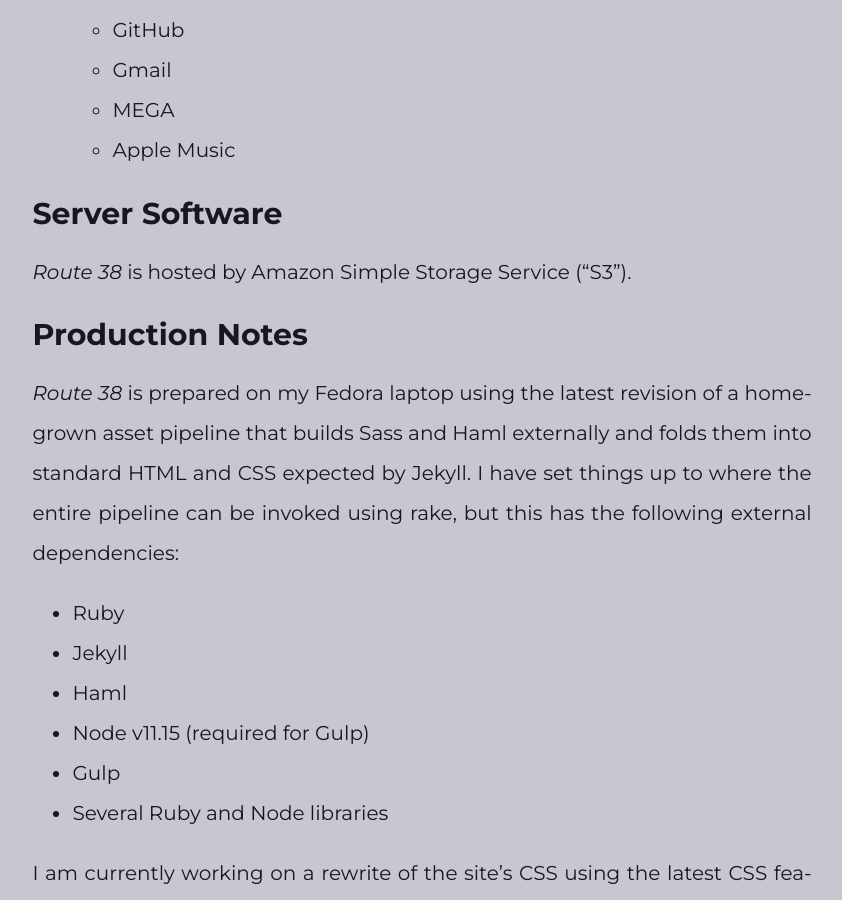
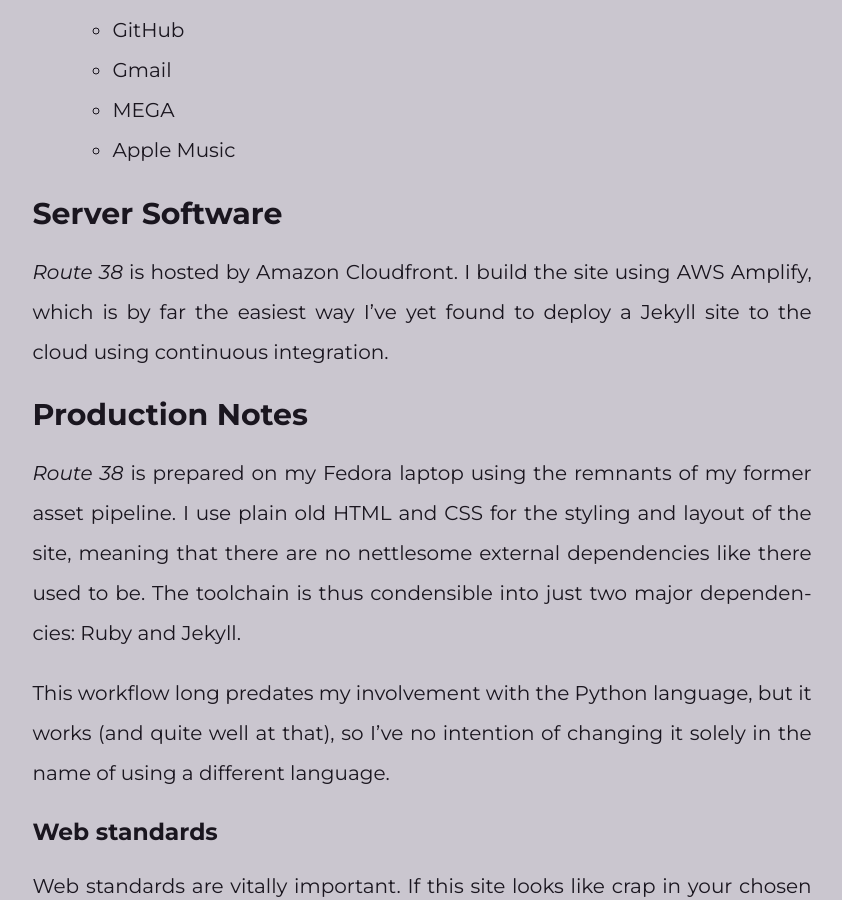
Before and after one commit to route38/waellison.blog, a Jekyll site: the page built from colophon.md, in a window 1280 px wide and 900 px high, scrolled down 1776 px. Shown: the whole window, without its empty margins (218-1060 px from the left). Built offline with Jekyll 4.4.1, drawn with Linux system fonts in a browser that asks for light colours; some of the changed text lies outside the part shown.

Commit message:
Refined workflow description, removed unneeded deployment script.

```diff
--- a/colophon.md
+++ b/colophon.md
@@ -68,31 +68,17 @@
 
 ## Server Software
 
-_Route 38_ is hosted by Amazon Simple Storage Service ("S3").
+_Route 38_ is hosted by Amazon Cloudfront.  I build the site using AWS Amplify,
+which is by far the easiest way I've yet found to deploy a Jekyll site to the
+cloud using continuous integration.
 
 ## Production Notes
 
-_Route 38_ is prepared on my Fedora laptop using the latest revision of a
-homegrown asset pipeline that builds Sass and Haml externally and folds them
-into standard HTML and CSS expected by Jekyll.  I have set things up to where
-the entire pipeline can be invoked using `rake`, but this has the following
-external dependencies:
-
-* Ruby
-* Jekyll
-* Haml
-* Node v11.15 (required for Gulp)
-* Gulp
-* Several Ruby and Node libraries
-
-I am currently working on a rewrite of the site's CSS using the latest CSS
-features and, most notably, removing the dependency upon Sass.  _The Chain_, the
-former CSS framework that powered this site's appearance, was a dumpster fire
-with nettlesome dependencies of its own, and using raw CSS -- which now sports
-most of the features I once relied upon Sass to provide -- removes a build step
-and makes the site easier to deploy.  My next goal is to remove the Haml
-templates and revert back to raw HTML -- which will remove the need for Gulp,
-allowing me to have a pure-Ruby workflow with no JS dependencies (since I won't need Gulp to build the scaffolds).
+_Route 38_ is prepared on my Fedora laptop using the remnants of my former
+asset pipeline.  I use plain old HTML and CSS for the styling and layout
+of the site, meaning that there are no nettlesome external dependencies like
+there used to be.  The toolchain is thus condensible into just two major
+dependencies: Ruby and Jekyll.
 
 This workflow long predates my involvement with the Python language, but it
 works (and quite well at that), so I've no intention of changing it solely in
--- a/robots.txt
+++ b/robots.txt
@@ -2,5 +2,5 @@
 layout: none
 ---
 User-agent: *
-Disallow: /js/
 Disallow: /art/
+Disallow: /assets/
```
Also changed, not shown: 1 other file.
